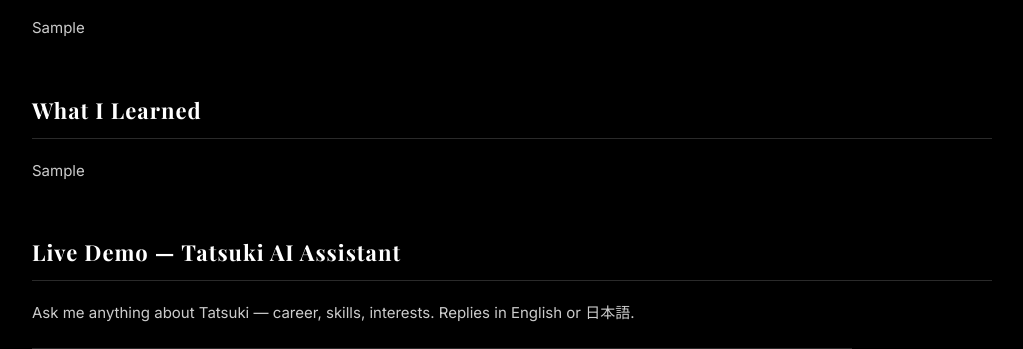
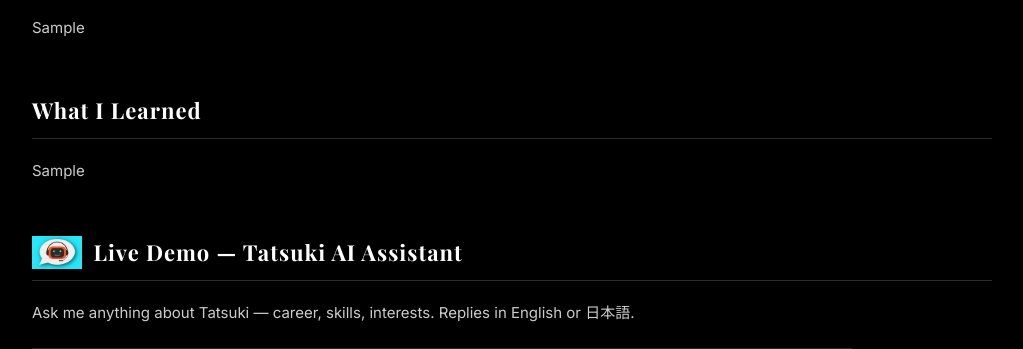
Before and after one commit to cer-apple/portfolio, a Django app: a page that uses templates/project_detail.html in a window 1280 px wide. Shown: the part 1767-2116 px from the top of the page, without its empty margins (128-1151 px from the left). Run offline with Django 5.2, Linux system fonts and the light colour scheme; tables that the repository leaves empty hold one stand-in row (values such as "Sample post"); grey boxes marked "Sample" are stand-in pictures.

Commit message:
Add chatbot icon to project card and live demo heading
Display the Tatsuki AI Assistant icon next to the chat section title
on the chatbot detail page and use it as the card image on the
projects list, with grayscale-on-hover styling matching the other
cards.

Co-Authored-By: Claude Opus 4.7 (1M context) <noreply@anthropic.com>

```diff
--- a/static/main/css/style.css
+++ b/static/main/css/style.css
@@ -897,6 +897,28 @@ body {
     filter: grayscale(0%);
 }
 
+.project-card-image-icon {
+    width: 100%;
+    height: 100%;
+    display: flex;
+    align-items: center;
+    justify-content: center;
+    background-color: #111;
+}
+
+.project-card-image-icon img {
+    width: auto;
+    height: 70%;
+    max-width: 80%;
+    object-fit: contain;
+    filter: grayscale(100%);
+    transition: filter 0.3s ease;
+}
+
+.project-card:hover .project-card-image-icon img {
+    filter: grayscale(0%);
+}
+
 .project-card-placeholder {
     width: 100%;
     height: 100%;
@@ -1084,6 +1106,20 @@ body {
     margin-top: 40px;
 }
 
+.chat-section-title {
+    display: flex;
+    align-items: center;
+    gap: 12px;
+}
+
+.chat-section-icon {
+    height: 1.5em;
+    width: auto;
+    display: inline-block;
+    vertical-align: middle;
+    flex-shrink: 0;
+}
+
 .project-detail-chat-intro {
     margin-bottom: 20px;
 }
--- a/templates/project_detail.html
+++ b/templates/project_detail.html
@@ -74,7 +74,10 @@
 
     {% if project.category == 'chatbot' %}
     <section class="project-detail-section project-detail-chat-section">
-        <h2 class="project-detail-section-title">{% trans "Live Demo — Tatsuki AI Assistant" %}</h2>
+        <h2 class="project-detail-section-title chat-section-title">
+            <img src="{% static 'main/images/chatbot-icon.jpeg' %}" alt="" class="chat-section-icon">
+            <span>{% trans "Live Demo — Tatsuki AI Assistant" %}</span>
+        </h2>
         <p class="project-detail-text project-detail-chat-intro">{% trans "Ask me anything about Tatsuki — career, skills, interests. Replies in English or 日本語." %}</p>
         <div id="tatsuki-chat"
              class="chat-window"
--- a/templates/projects.html
+++ b/templates/projects.html
@@ -18,6 +18,10 @@
                         <img src="{% static 'main/images/ml-diabetes-regression.png' %}" alt="{% trans 'Diabetes dataset — linear regression scatter plot' %}">
                         <img src="{% static 'main/images/ml-iris-confusion.png' %}" alt="{% trans 'Iris dataset — KNN confusion matrix' %}">
                     </div>
+                {% elif project.category == 'chatbot' %}
+                    <div class="project-card-image-icon">
+                        <img src="{% static 'main/images/chatbot-icon.jpeg' %}" alt="{{ project.title }}">
+                    </div>
                 {% elif project.image %}
                     <img src="{{ project.image.url }}" alt="{{ project.title }}">
                 {% else %}
```
Also changed, not shown: static/main/images/chatbot-icon.jpeg (added).
